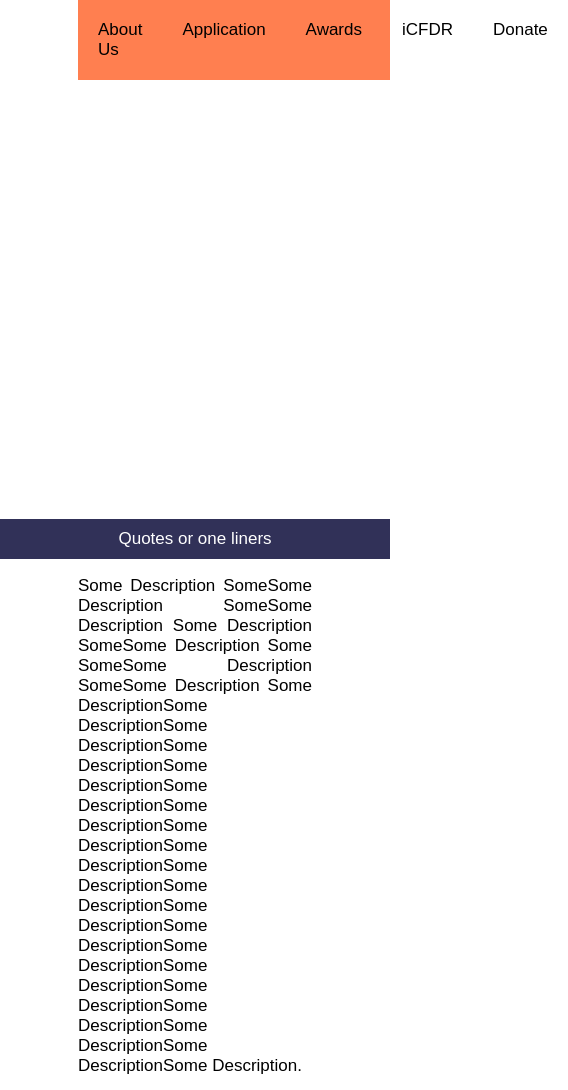
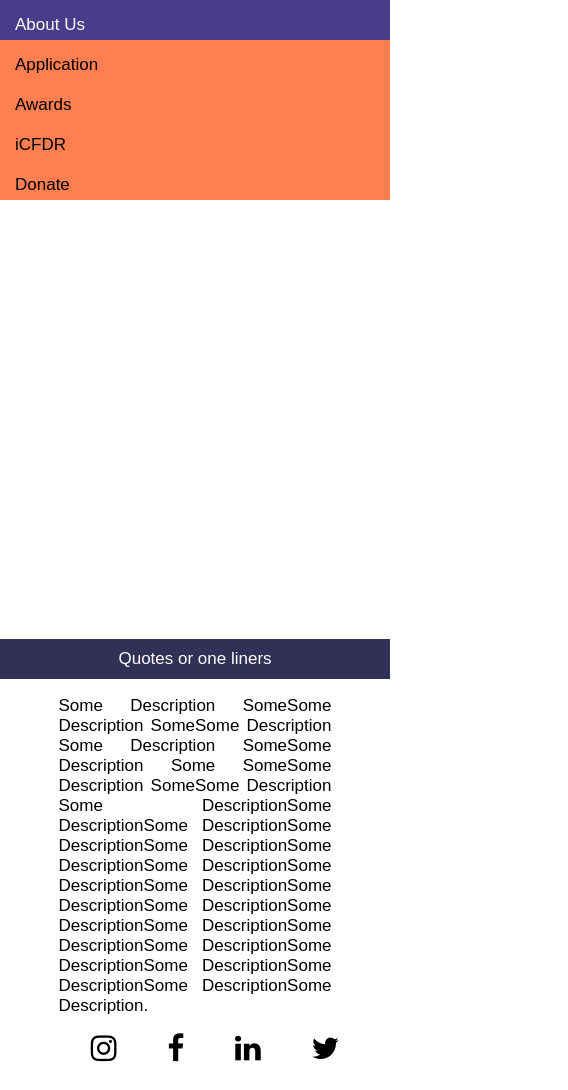
Before and after one commit to pavandeore/swlp, a plain HTML site: page index.html in a window 390 px wide. Shown: the top 1090 px of the page, 568 px wide, since content can reach past the window. Drawn offline with Linux system fonts and the light colour scheme.

Commit message:
styles added slideshow remaning!

```diff
--- a/style.css
+++ b/style.css
@@ -14,12 +14,12 @@ ul li{
     list-style: none;
 }
 #nav{
-    background: coral;
-    width: 80vw;
+    width: 90vw;
     margin: 0 0 auto auto;
 }
 #nav ul{
     display: flex;
+    background: coral;
     justify-content: space-evenly;
     margin: 0px;
     padding: 0px;
@@ -46,14 +46,14 @@ ul li{
 }
 #b-1-desc {
     margin: 15px auto;
-    width: 60vw;
+    width: 70vw;
 }
 #b-1-desc p{
     text-align: justify;
 }
 #b-1-social{
     margin: 10px auto;
-    width: 50vw;
+    width: 60vw;
 }
 #b-1-social ul {
     display: flex;
@@ -62,3 +62,26 @@ ul li{
 #b-1-social ul li a{
     font-size: 30px;
 }
+@media (max-width:600px){
+    #nav{
+        width: 100vw;
+    }
+    #nav ul{
+        display: grid;
+        grid-template-columns: repeat(1, 1fr);
+        grid-template-rows: repeat(5, 40px);
+    }
+    #nav ul li{
+        padding: 15px;
+        background: coral;
+    }
+    #nav ul li:hover{
+        background: darkslateblue;
+        transition: 0.5s;
+        color: floralwhite;
+    }
+    #b-1-social{
+        margin: 10px auto;
+        width: 100vw;
+    }
+}
```
